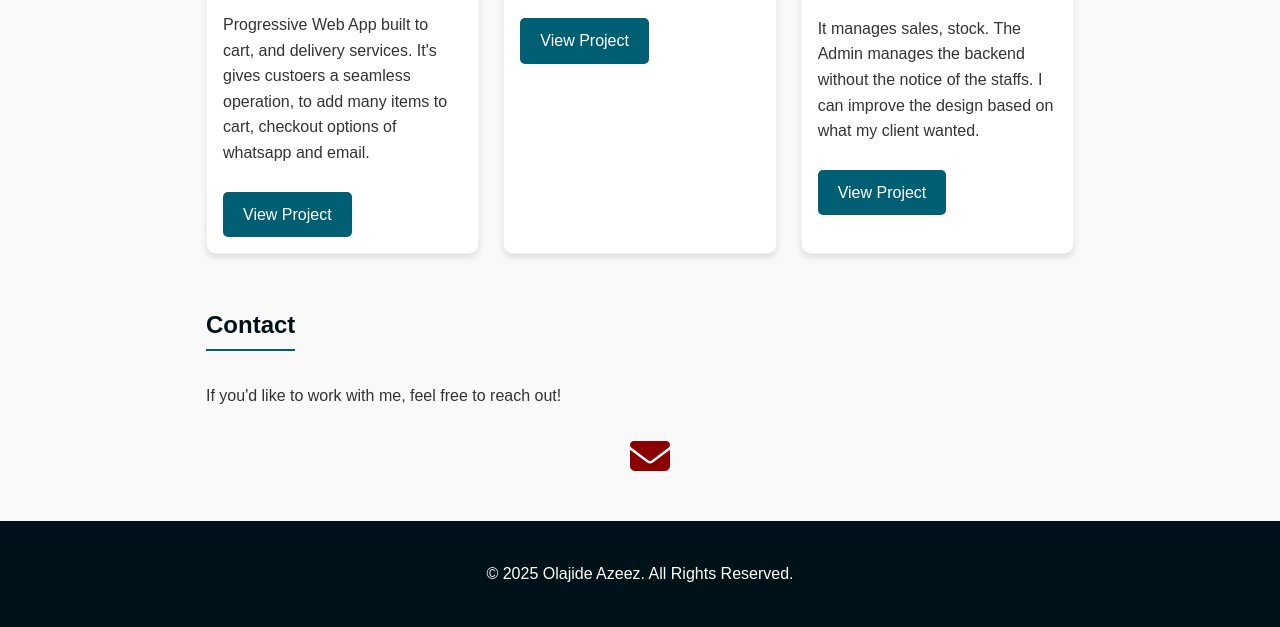
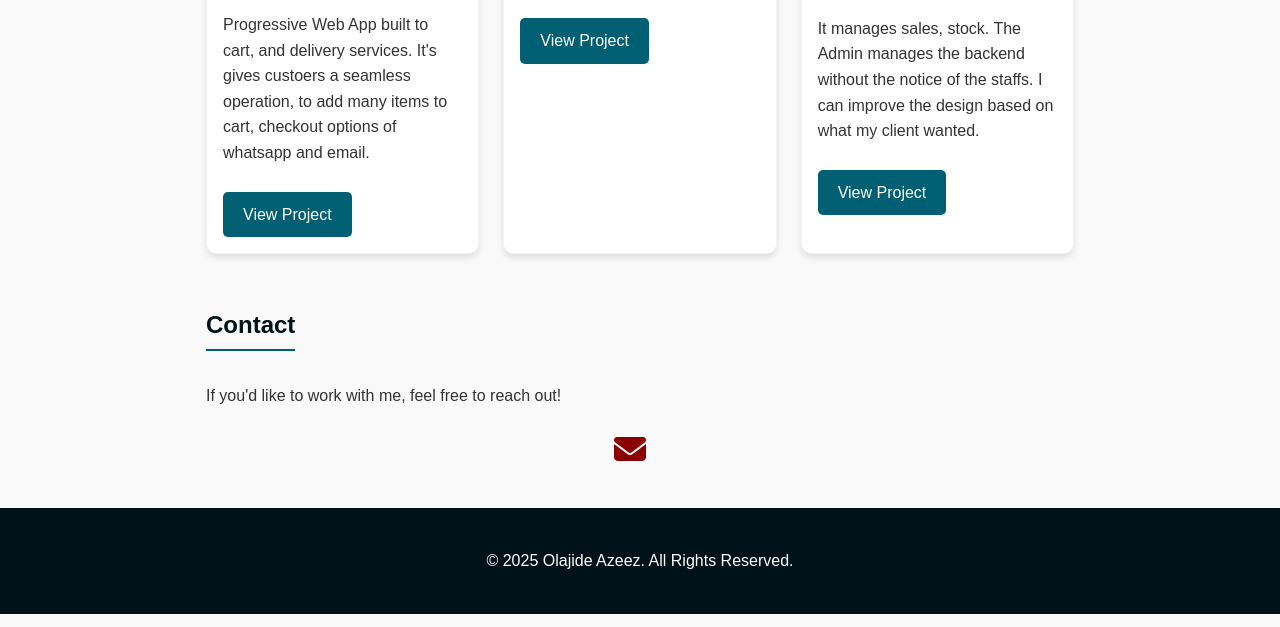
Before and after one commit to slide-t/Olajide-azeezportfolio, a plain HTML site: page index.html in a window 1280 px wide. Shown: the part 1190-1817 px from the top of the page. Drawn offline with Linux system fonts and the light colour scheme.

Commit message:
Update index.html

```diff
--- a/index.html
+++ b/index.html
@@ -158,41 +158,31 @@ footer { text-align: center; padding: 1.5rem; background: var(--header-bg); colo
 #settingsPanel button:hover {
   background: var(--primary-strong);
 }
-    .contact-icons {
+.contact-icons {
+  display: flex;
+  gap: 20px;
+  justify-content: center;
   margin-top: 15px;
-  display: flex;
-  justify-content: center;
-  gap: 20px;
 }
 
-.contact-icon {
-  font-size: 2.5rem;
-  color: #8b0000; /* deep red */
+.contact-icons a {
+  font-size: 2rem;
+  color: #8B0000; /* deep red */
   transition: transform 0.3s ease, color 0.3s ease;
 }
 
-.contact-icon:hover {
+.contact-icons a:hover {
+  color: #ff3333;
   transform: scale(1.2);
-  color: #ff4d4d; /* brighter red on hover */
+  animation: pulse 1s infinite;
 }
 
-/* WhatsApp specific */
-.contact-icon.whatsapp {
-  color: #25D366;
+@keyframes pulse {
+  0%   { transform: scale(1); }
+  50%  { transform: scale(1.2); }
+  100% { transform: scale(1); }
 }
 
-.contact-icon.whatsapp:hover {
-  color: #128C7E;
-}
-
-/* Email specific */
-.contact-icon.email {
-  color: #8b0000;
-}
-
-.contact-icon.email:hover {
-  color: #ff4d4d;
-}
 
   </style>
 </head>
@@ -248,17 +238,15 @@ footer { text-align: center; padding: 1.5rem; background: var(--header-bg); colo
       </div>
     </div>
   </section>
-<section id="contact">
+  <section id="contact">
   <h2>Contact</h2>
   <p>If you'd like to work with me, feel free to reach out!</p>
   <div class="contact-icons">
-    <!-- WhatsApp -->
-    <a href="https://wa.me/2349046464822" target="_blank" class="contact-icon whatsapp">
+    <a href="mailto:olajideaz1030@gmail.com" target="_blank">
+      <i class="fas fa-envelope"></i>
+    </a>
+    <a href="https://wa.me/2349046464822" target="_blank">
       <i class="fab fa-whatsapp"></i>
-    </a>
-    <!-- Email -->
-    <a href="mailto:olajideaz1030@gmail.com" class="contact-icon email">
-      <i class="fas fa-envelope"></i>
     </a>
   </div>
 </section>
```
